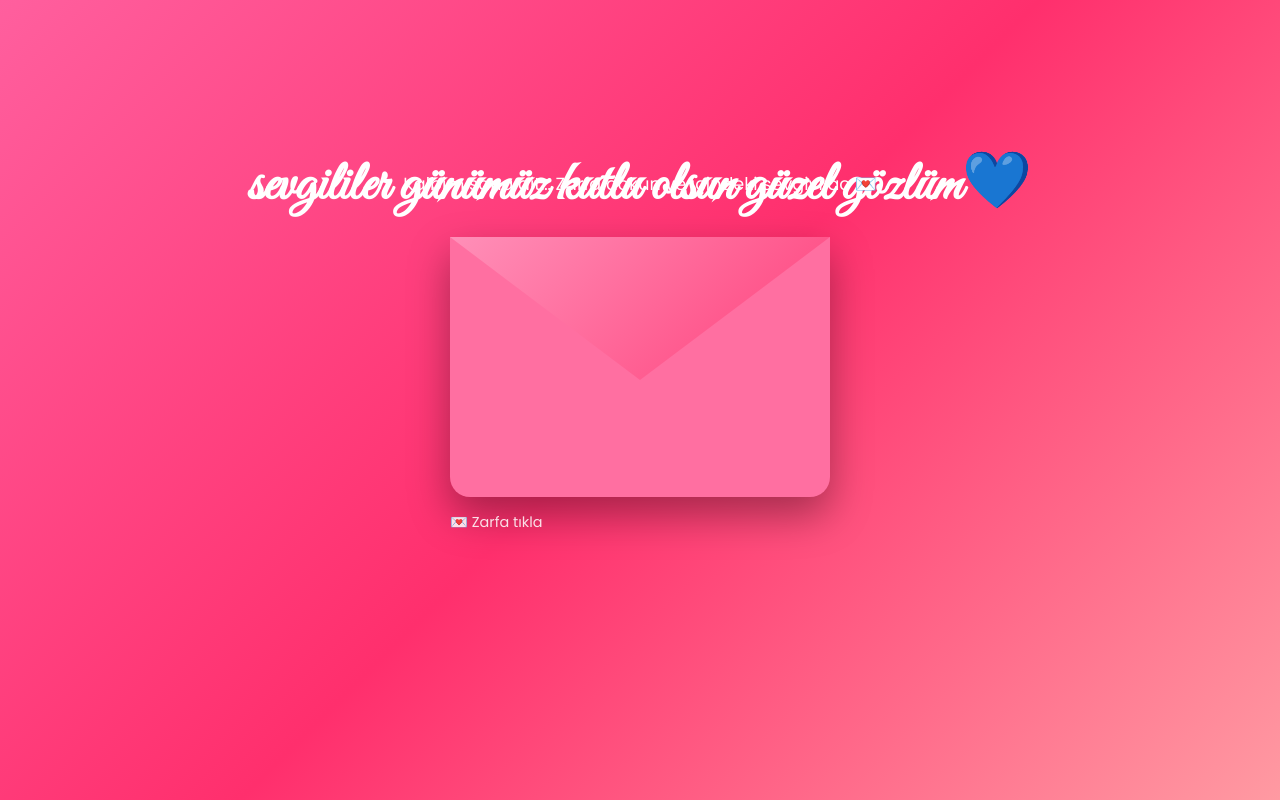
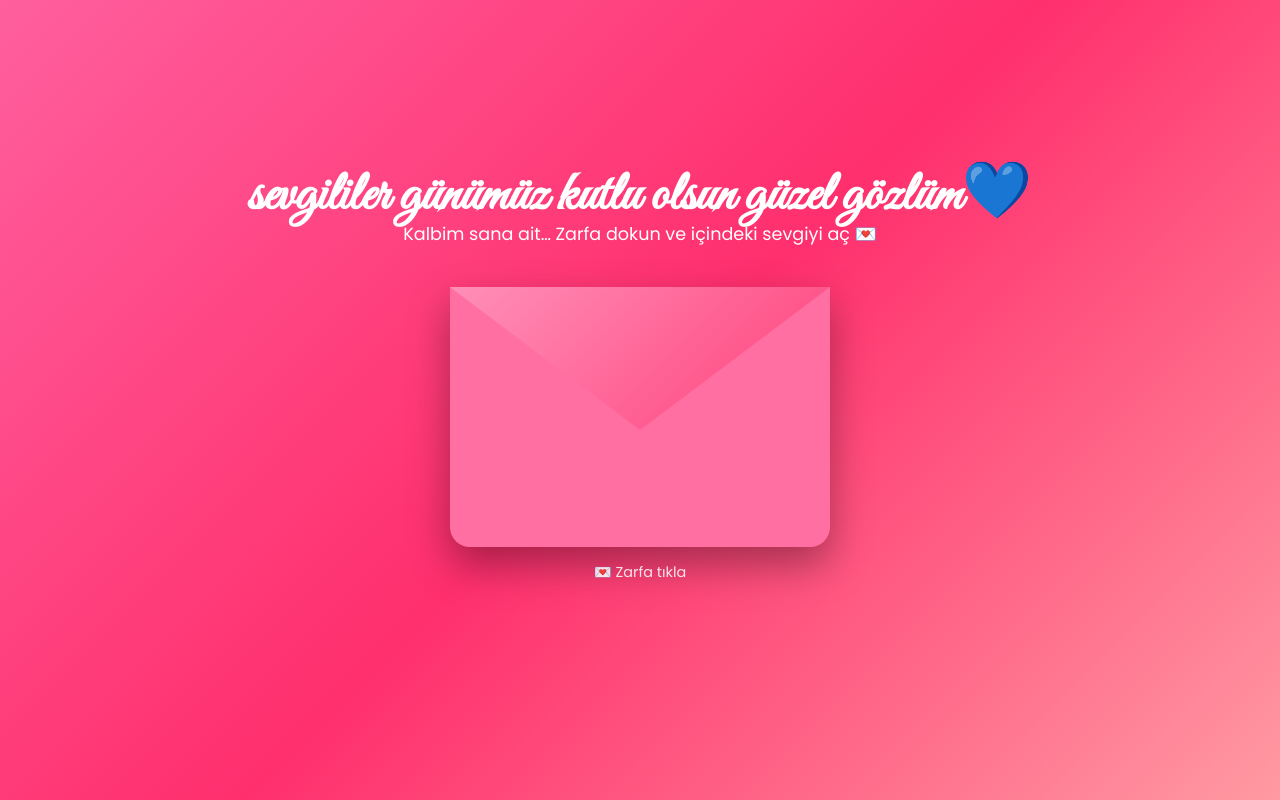
Before and after one commit to CortexTR31/iyi-geceler, a plain HTML site: page index.html in a window 1280 px wide. Drawn offline with Linux system fonts and the light colour scheme.

Commit message:
Update index.html

```diff
--- a/index.html
+++ b/index.html
@@ -28,16 +28,15 @@
             align-items: center;
             justify-content: center;
             min-height: 100vh;
-            padding-top:
-                text-align:center;
+            text-align: center;
         }
 
         .title {
             font-family: 'Great Vibes', cursive;
             font-size: 3.5rem;
             margin-bottom: 10px;
-            margin-top: -120px;
-            /* DAHA YUKARI */
+            margin-top: -60px;
+            /* YUKARI ALINDI */
             transition: 0.8s ease;
         }
 
@@ -45,8 +44,8 @@
             font-size: 1.1rem;
             max-width: 600px;
             margin-bottom: 40px;
-            margin-top: -60px;
-            /* DAHA YUKARI */
+            margin-top: -20px;
+            /* YUKARI ALINDI */
             transition: 0.8s ease;
         }
 
```
